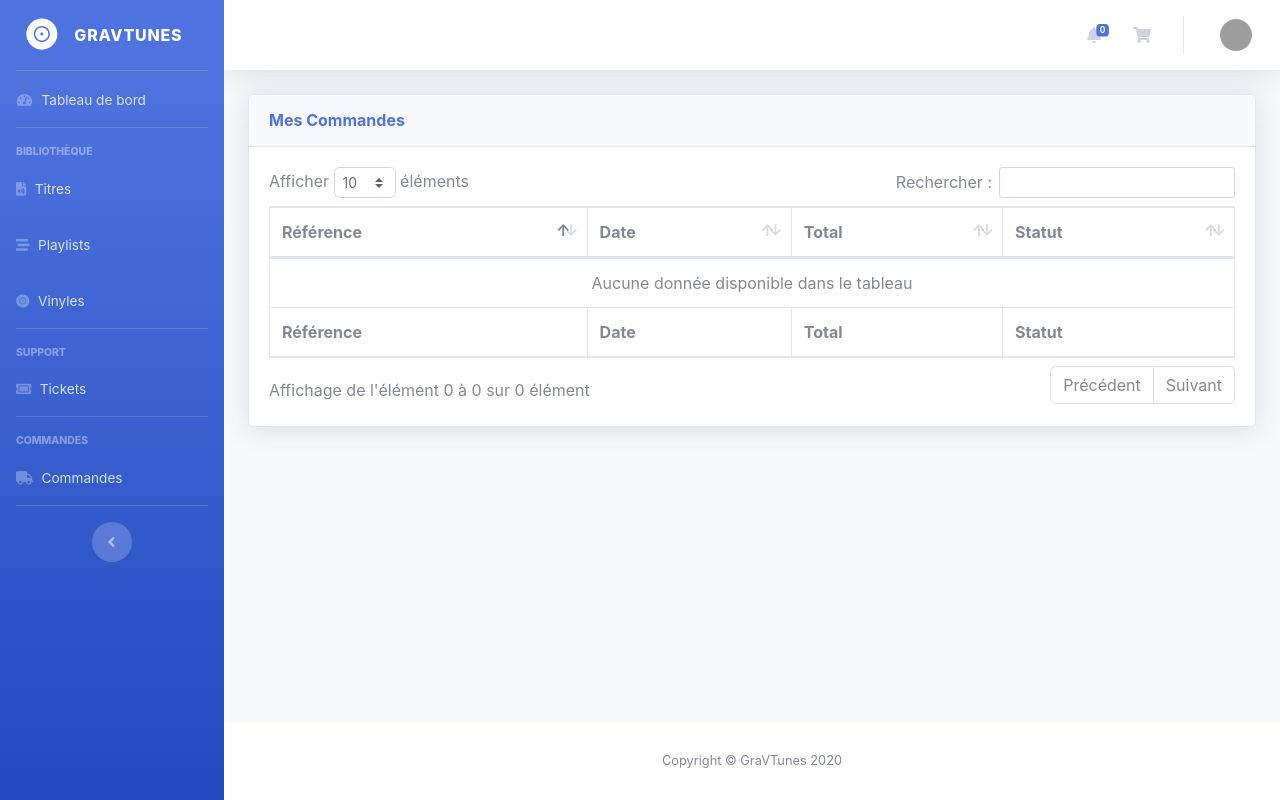
After one commit to Wilders/GraVTunes, a PHP site: template src/web/app/views/pages/orders.twig in a window 1280 px wide. The commit adds this page. Run offline with PHP 8.4, Linux system fonts and the light colour scheme; the template is opened without the code that fills it, so the values that code supplies are empty; some libraries are stand-ins or nearby versions; grey boxes are pictures that could not be loaded.

Commit message:
Affichage des commandes
Signed-off-by: Jules Sayer <jules.sayer@protonmail.com>

```diff
--- a/src/web/app/views/layouts/app-sidebar.twig
+++ b/src/web/app/views/layouts/app-sidebar.twig
@@ -42,6 +42,12 @@
         </a>
     </li>
 
+    <hr class="sidebar-divider">
+
+    <div class="sidebar-heading">
+        Support
+    </div>
+
     <li class="nav-item">
         <a class="nav-link" href="{{ path_for('appTickets') }}">
             <i class="fas fa-ticket-alt"></i>
@@ -51,6 +57,19 @@
 
     <hr class="sidebar-divider">
 
+    <div class="sidebar-heading">
+        Commandes
+    </div>
+
+    <li class="nav-item">
+        <a class="nav-link" href="{{ path_for("showOrders") }}">
+            <i class="fas fa-truck"></i>
+            <span>Commandes</span>
+        </a>
+    </li>
+
+    <hr class="sidebar-divider">
+
     <div class="text-center d-none d-md-inline">
         <button class="rounded-circle border-0" id="sidebarToggle"></button>
     </div>
--- /dev/null
+++ b/src/web/app/views/pages/orders.twig
@@ -0,0 +1,52 @@
+{% extends "layouts/app-layout.twig" %}
+
+{% block stylesheets %}
+    {{ parent() }}
+    <link rel="stylesheet" type="text/css" href="{{ base_url() }}/public/assets/css/datatables.bootstrap.min.css">
+{% endblock %}
+
+{% block scripts %}
+    {{ parent() }}
+    <script type="text/javascript" src="{{ base_url() }}/public/assets/js/dataTables.min.js"></script>
+    <script type="text/javascript" src='{{ base_url() }}/public/assets/js/datatables.bootstrap.min.js'></script>
+{% endblock %}
+
+{% block appcontent %}
+    <div class="card shadow mb-4">
+        <div class="card-header py-3">
+            <h6 class="m-0 font-weight-bold text-primary">Mes Commandes</h6>
+        </div>
+        <div class="card-body">
+            <div class="table-responsive">
+                <table class="table table-bordered" id="dataTable">
+                    <thead>
+                    <tr>
+                        <th>Référence</th>
+                        <th>Date</th>
+                        <th>Total</th>
+                        <th>Statut</th>
+                    </tr>
+                    </thead>
+                    <tfoot>
+                    <tr>
+                        <th>Référence</th>
+                        <th>Date</th>
+                        <th>Total</th>
+                        <th>Statut</th>
+                    </tr>
+                    </tfoot>
+                    <tbody>
+                    {% for order in orders %}
+                        <tr>
+                            <td>#{{ order.id }}</td>
+                            <td>{{ order.creationDate }}</td>
+                            <td>{{ order.total }} €</td>
+                            <td>{{ order.statut }}</td>
+                        </tr>
+                    {% endfor %}
+                    </tbody>
+                </table>
+            </div>
+        </div>
+    </div>
+{% endblock %}
--- a/src/web/index.php
+++ b/src/web/index.php
@@ -141,6 +141,8 @@ $app->group('', function() {
      * Order
      */
     $this->get('/order/confirm', OrderController::class . ':showOrder')->setName("showAddOrder");
+    $this->get('/orders', OrderController::class . ':orders')->setName("showOrders");
+    $this->get('/order/{id:[0-9]+}', OrderController::class . ':order')->setName("showOrder");
     $this->post('/order/place', OrderController::class . ':createOrder')->setName("addOrder");
 
     /**
@@ -179,7 +181,6 @@ $app->group('', function() {
      */
     $this->get('/vinyles', VinyleController::class . ':vinyles')->setName("showVinyles");
     $this->get('/vinyles/add', VinyleController::class . ':showAddVinyle')->setName("showAddVinyle");
-
     $this->get('/vinyle/{id:[0-9]+}', VinyleController::class . ':vinyle')->setName("showVinyle");
     $this->get('/vinyle/{id:[0-9]+}/delete', VinyleController::class . ':deleteVinyle')->setName("deleteVinyle");
     $this->get('/vinyle/{id:[0-9]+}/delete/{trackId:[0-9]+}', VinyleController::class . ':deleteAttachedTrack')->setName('deleteTrackVinyle');
```
Also changed, not shown: src/web/app/controllers/OrderController.php (+9 -0 lines).
